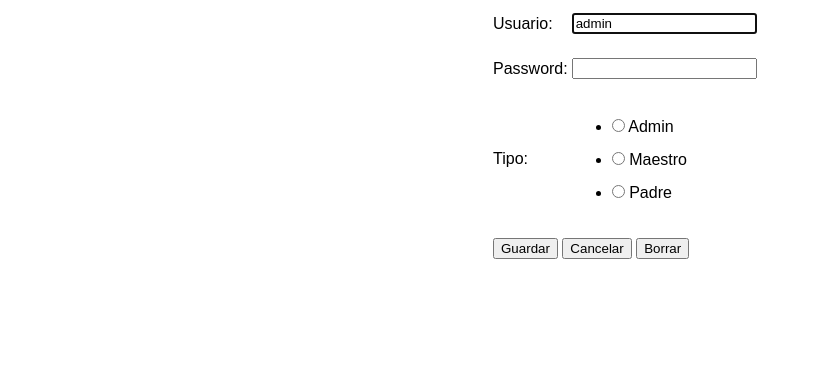
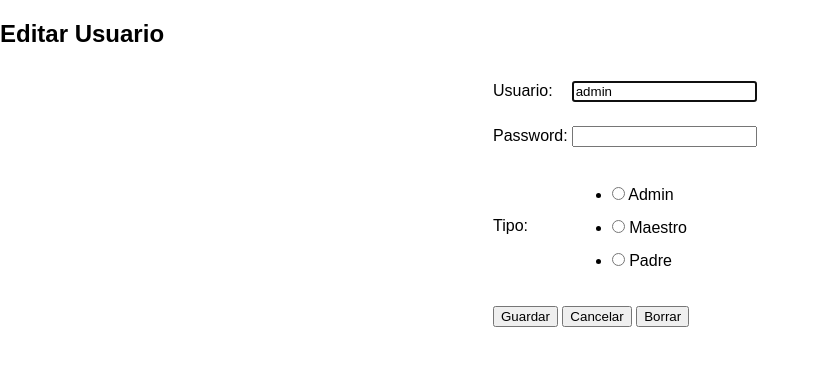
Before and after one commit to LuisPHernandez/ProyectoPOO2024, a Flask app: page /admin/edit/1 in a window 1280 px wide. Shown: the part 41-407 px from the top of the page, without its empty margins (0-819 px from the left). Run offline with Flask 3, Linux system fonts and the light colour scheme; data comes from the database, SQL or seed files in the repository.

Commit message:
Cambio estetico en user

```diff
--- a/src/templates/user_edit.html
+++ b/src/templates/user_edit.html
@@ -1,15 +1,15 @@
 {% extends "base_loggedin.html" %}
 
 {% block head %}
-<title>Usuarios</title>
+<title>Editar Usuario</title>
 {% endblock %}
 
 {% block body %}
+<div class="user-edit-container">
+    <h2>Editar Usuario</h2>
     <form method="post">
-
         {{ form.hidden_tag() }}
-<div>
-    <table>
+        <table class="form-table">
             <tr>
                 <td>{{ form.username.label() }}</td>
                 <td>{{ form.username() }}</td>
@@ -24,12 +24,12 @@
             </tr>
             <tr>
                 <td colspan="2">
-                {{ form.save() }}
-                {{ form.cancel() }}
-                {{ form.delete() }}
+                    {{ form.save(class="btn-primary") }}
+                    {{ form.cancel(class="btn-secondary") }}
+                    {{ form.delete(class="btn-danger") }}
                 </td>
             </tr>
         </table>
+    </form>
 </div>
-</form>
-{% endblock %}
+{% endblock %}
```
Also changed, not shown: src/templates/user_list.html (+13 -5 lines). Lines whose indentation alone changed are shown as unchanged.
